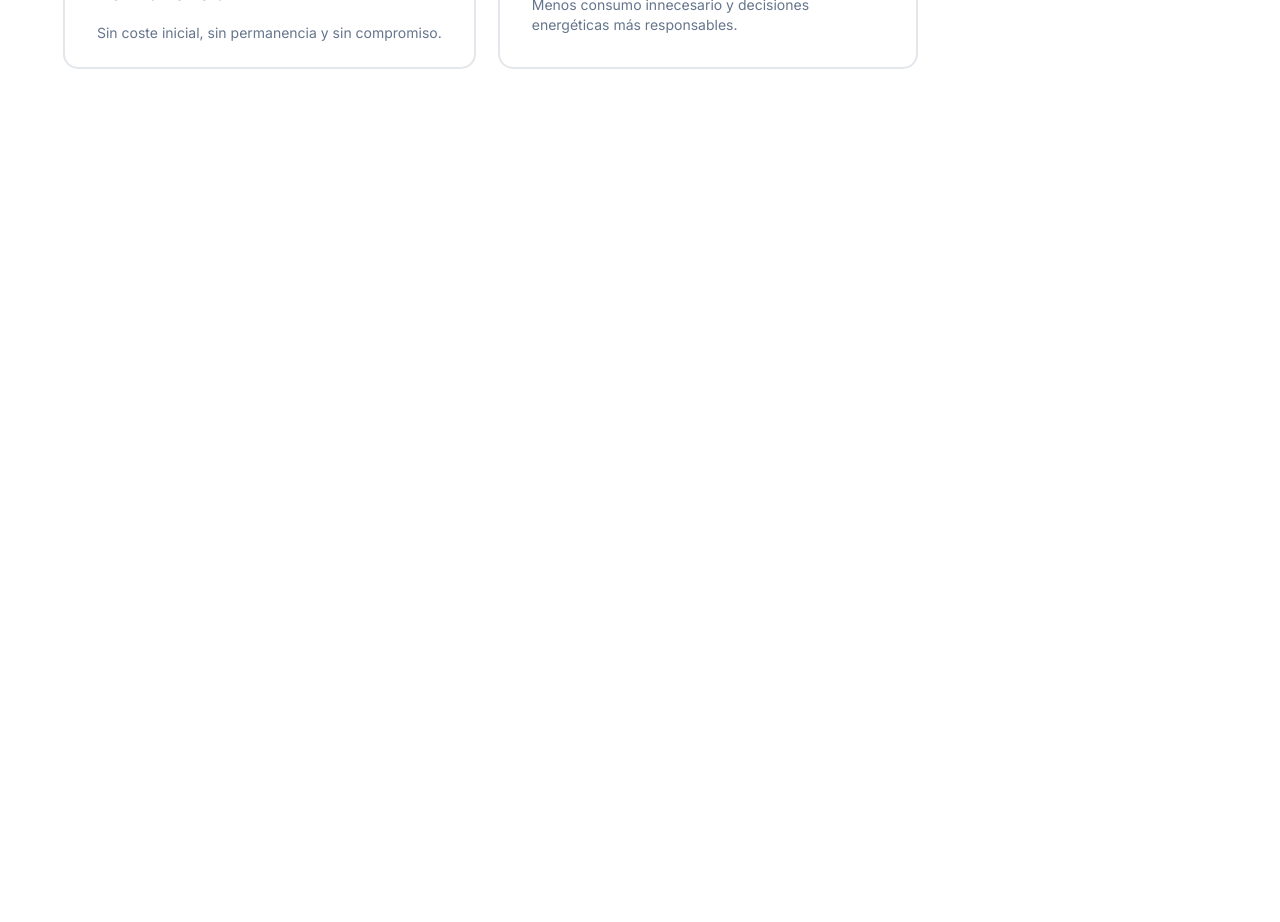
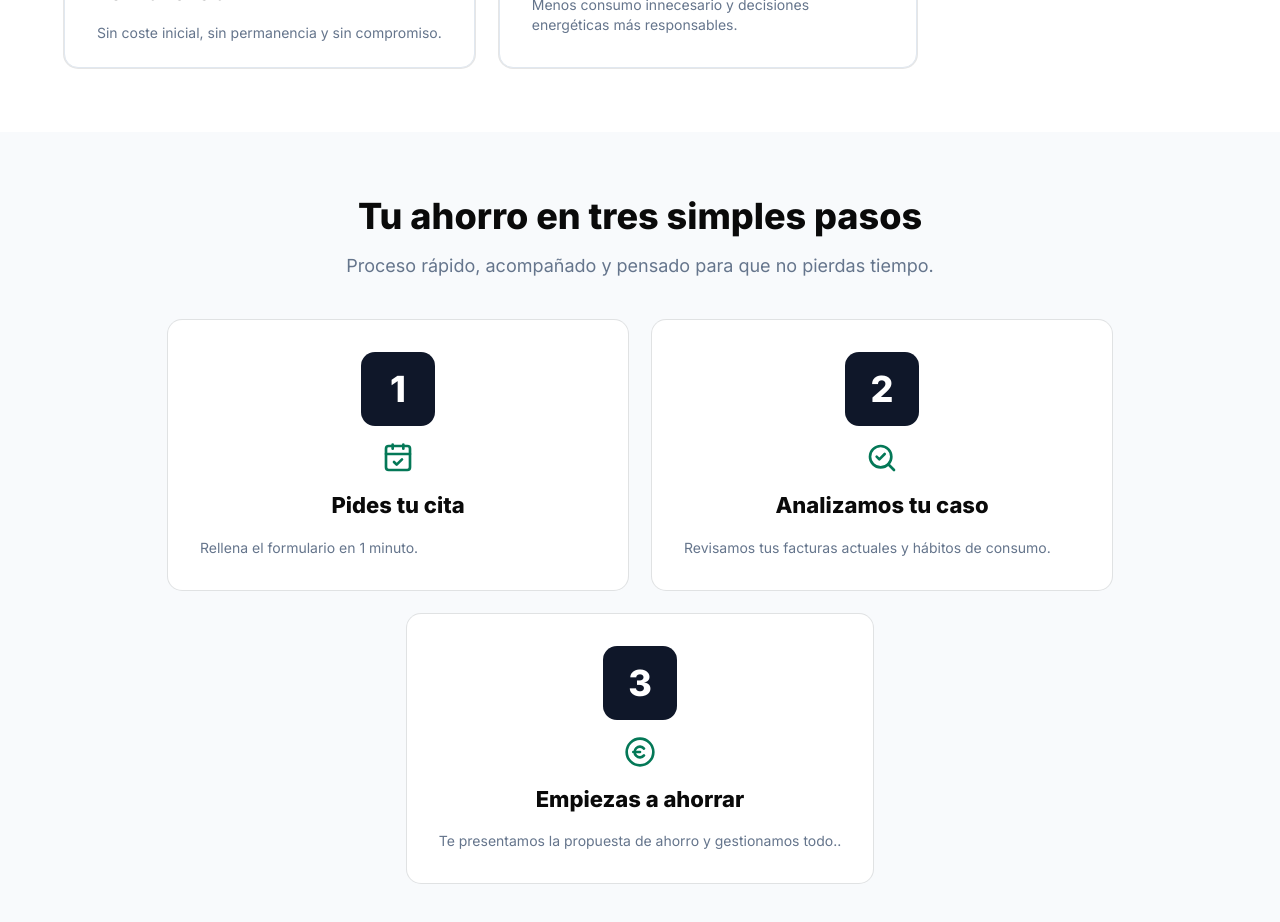
Before and after one commit to babaquero07/ener-ahorro, a Next.js app: page / in a window 1280 px wide. Shown: the part 3040-3962 px from the top of the page. Before the commit the page ends 3172 px from the top, so only its background shows below. Built offline with nearby package versions, Linux system fonts and the light colour scheme.

Commit message:
feat: add HowWorksIt component to main page, detailing the savings process in three steps

```diff
--- a/app/page.tsx
+++ b/app/page.tsx
@@ -1,6 +1,7 @@
 import { CustomerBenefits } from "@/components/home/customer-benefits"
 import { CustomerProblems } from "@/components/home/customer-problems"
 import { Hero } from "@/components/home/hero"
+import { HowWorksIt } from "@/components/home/how-works-it"
 import { Solution } from "@/components/home/solution"
 import { Metadata } from "next"
 
@@ -72,6 +73,7 @@ export default function Page() {
       <CustomerProblems />
       <Solution />
       <CustomerBenefits />
+      <HowWorksIt />
     </main>
   )
 }
--- /dev/null
+++ b/components/home/how-works-it.tsx
@@ -0,0 +1,84 @@
+import { Card, CardContent, CardHeader, CardTitle } from "@/components/ui/card"
+import {
+  CalendarCheck,
+  CircleEuro,
+  LucideIcon,
+  SearchCheck,
+} from "lucide-react"
+
+const stepsCards: {
+  stepNumber: number
+  icon: LucideIcon
+  title: string
+  description: string
+}[] = [
+  {
+    stepNumber: 1,
+    icon: CalendarCheck,
+    title: "Pides tu cita",
+    description: "Rellena el formulario en 1 minuto.",
+  },
+  {
+    stepNumber: 2,
+    icon: SearchCheck,
+    title: "Analizamos tu caso",
+    description: "Revisamos tus facturas actuales y hábitos de consumo.",
+  },
+  {
+    stepNumber: 3,
+    icon: CircleEuro,
+    title: "Empiezas a ahorrar",
+    description: "Te presentamos la propuesta de ahorro y gestionamos todo..",
+  },
+]
+
+function StepCard({
+  data,
+}: {
+  data: {
+    stepNumber: number
+    icon: LucideIcon
+    title: string
+    description: string
+  }
+}) {
+  const { stepNumber, icon: Icon, title, description } = data
+
+  return (
+    <Card className="min-w-96 rounded-xl px-4 py-8 md:min-w-115">
+      <CardHeader className="flex flex-col items-center gap-4">
+        <div className="flex size-18.5 items-center justify-center rounded-xl bg-[#0f1729]">
+          <span className="text-4xl font-extrabold text-white">
+            {stepNumber}
+          </span>
+        </div>
+        <Icon className="size-8 text-[#047857]" />
+        <CardTitle className="text-[22px] font-extrabold">{title}</CardTitle>
+      </CardHeader>
+      <CardContent>
+        <p className="text-muted-foreground">{description}</p>
+      </CardContent>
+    </Card>
+  )
+}
+
+export function HowWorksIt() {
+  return (
+    <section className="flex flex-col gap-10 bg-[#F8FAFC] p-16">
+      <div className="flex w-full flex-col gap-4 text-center">
+        <h2 className="text-4xl font-extrabold">
+          Tu ahorro en tres simples pasos
+        </h2>
+        <p className="text-lg text-muted-foreground">
+          Proceso rápido, acompañado y pensado para que no pierdas tiempo.
+        </p>
+      </div>
+
+      <div className="flex flex-wrap justify-center gap-6">
+        {stepsCards.map((step, index) => (
+          <StepCard data={step} key={index} />
+        ))}
+      </div>
+    </section>
+  )
+}
```
